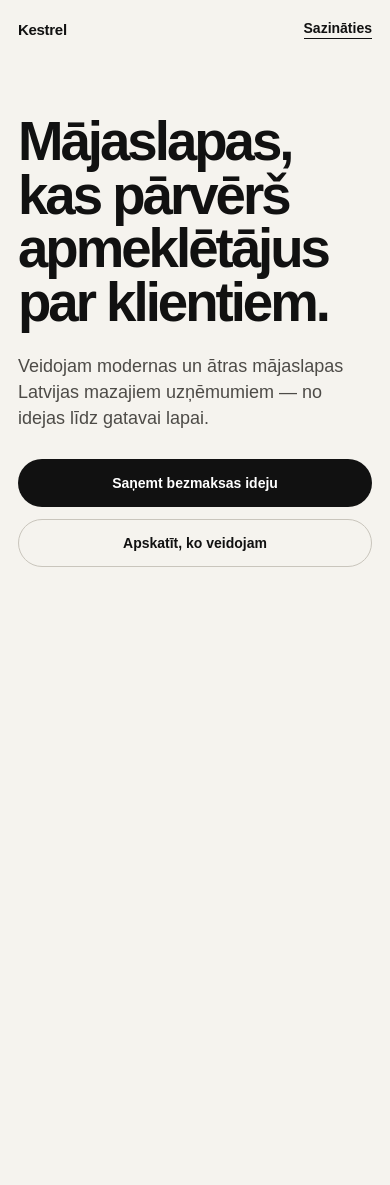
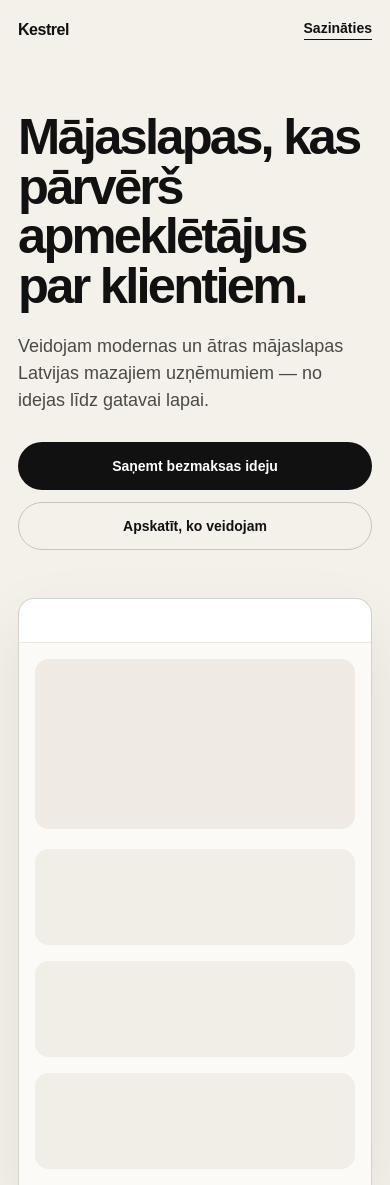
Before and after one commit to davisl24/WEBSITEAGENCY, a Next.js app: page / in a window 390 px wide. Before the commit the page ends 844 px from the top, so only its background shows below. Built offline with nearby package versions, Linux system fonts and the light colour scheme.

Commit message:
fix: refine hero layout and preview

```diff
--- a/app/globals.css
+++ b/app/globals.css
@@ -8,7 +8,7 @@ html {
 
 body {
   margin: 0;
-  background: #f5f3ee;
+  background: #f4f1ea;
   color: #111111;
   font-family: Arial, Helvetica, sans-serif;
 }
@@ -25,7 +25,7 @@ a {
 }
 
 .site-header {
-  width: min(1280px, 100%);
+  width: min(1320px, 100%);
   margin: 0 auto;
   display: flex;
   align-items: center;
@@ -34,53 +34,49 @@ a {
 }
 
 .brand {
-  font-size: 15px;
+  font-size: 16px;
   font-weight: 700;
-  letter-spacing: -0.02em;
+  letter-spacing: -0.03em;
 }
 
 .header-cta {
   font-size: 14px;
   font-weight: 600;
-  padding-bottom: 2px;
+  padding-bottom: 3px;
   border-bottom: 1px solid currentColor;
 }
 
-.hero-copy {
-  width: min(1120px, 100%);
-  margin: 112px auto 72px;
+.hero-inner {
+  width: min(1320px, 100%);
+  margin: 0 auto;
 }
 
-.eyebrow {
-  margin: 0 0 20px;
-  font-size: 13px;
-  font-weight: 600;
-  letter-spacing: 0.08em;
-  text-transform: uppercase;
+.hero-copy {
+  padding: 104px 0 64px;
 }
 
 h1 {
-  max-width: 900px;
+  max-width: 980px;
   margin: 0;
-  font-size: clamp(52px, 7.2vw, 112px);
-  line-height: 0.94;
-  letter-spacing: -0.065em;
+  font-size: clamp(56px, 6.7vw, 108px);
+  line-height: 0.95;
+  letter-spacing: -0.06em;
   font-weight: 600;
 }
 
 .hero-description {
-  max-width: 650px;
-  margin: 32px 0 0;
-  font-size: clamp(18px, 1.65vw, 24px);
-  line-height: 1.45;
-  color: #4d4b47;
+  max-width: 640px;
+  margin: 28px 0 0;
+  font-size: clamp(18px, 1.5vw, 22px);
+  line-height: 1.5;
+  color: #4b4945;
 }
 
 .hero-actions {
   display: flex;
   align-items: center;
   gap: 12px;
-  margin-top: 36px;
+  margin-top: 32px;
 }
 
 .button {
@@ -92,13 +88,6 @@ h1 {
   border-radius: 999px;
   font-size: 14px;
   font-weight: 600;
-  transition:
-    transform 160ms ease,
-    opacity 160ms ease;
-}
-
-.button:hover {
-  transform: translateY(-1px);
 }
 
 .button-primary {
@@ -107,71 +96,49 @@ h1 {
 }
 
 .button-secondary {
-  border: 1px solid #c9c5bc;
-  background: transparent;
+  border: 1px solid #c9c4ba;
 }
 
-.preview-shell {
-  width: min(1380px, 100%);
-  margin: 0 auto;
-  border: 1px solid #d8d3ca;
+.preview-frame {
+  width: 100%;
+  min-height: 520px;
+  border: 1px solid #d7d2c8;
   border-bottom: 0;
-  border-radius: 22px 22px 0 0;
+  border-radius: 20px 20px 0 0;
   background: #ffffff;
-  box-shadow: 0 24px 80px rgba(17, 17, 17, 0.08);
   overflow: hidden;
+  box-shadow: 0 28px 70px rgba(17, 17, 17, 0.08);
 }
 
-.browser-bar {
-  min-height: 48px;
-  display: grid;
-  grid-template-columns: 1fr auto 1fr;
-  align-items: center;
-  padding: 0 16px;
-  border-bottom: 1px solid #ebe7df;
+.preview-topline {
+  height: 44px;
+  border-bottom: 1px solid #ece8df;
 }
 
-.browser-dots {
-  display: flex;
-  gap: 6px;
-}
-
-.browser-dots span {
-  width: 7px;
-  height: 7px;
-  border-radius: 50%;
-  background: #d0ccc4;
-}
-
-.browser-label {
-  font-size: 11px;
-  color: #8c877e;
-  letter-spacing: 0.05em;
-  text-transform: uppercase;
-}
-
-.preview-stage {
-  min-height: 520px;
+.preview-canvas {
+  min-height: 476px;
   padding: 28px;
   background: #fbfaf7;
 }
 
-.preview-content {
-  height: 100%;
-  min-height: 464px;
-  display: grid;
-  place-items: center;
-  border: 1px dashed #d4cfc6;
+.preview-hero-block {
+  width: 62%;
+  height: 210px;
+  border-radius: 14px;
+  background: #efebe3;
 }
 
-.preview-content p {
-  max-width: 360px;
-  margin: 0;
-  padding: 24px;
-  text-align: center;
-  color: #8a857d;
-  font-size: 14px;
-  line-height: 1.5;
+.preview-grid {
+  display: grid;
+  grid-template-columns: repeat(3, 1fr);
+  gap: 16px;
+  margin-top: 20px;
+}
+
+.preview-grid div {
+  height: 150px;
+  border-radius: 14px;
+  background: #f1eee7;
 }
 
 @media (max-width: 760px) {
@@ -180,28 +147,23 @@ h1 {
   }
 
   .hero-copy {
-    margin: 76px auto 48px;
-  }
-
-  .eyebrow {
-    margin-bottom: 16px;
-    font-size: 11px;
+    padding: 72px 0 48px;
   }
 
   h1 {
-    font-size: clamp(44px, 14vw, 68px);
+    font-size: clamp(46px, 13vw, 64px);
     line-height: 0.98;
     letter-spacing: -0.055em;
   }
 
   .hero-description {
-    margin-top: 24px;
+    margin-top: 22px;
     font-size: 18px;
   }
 
   .hero-actions {
+    flex-direction: column;
     align-items: stretch;
-    flex-direction: column;
     margin-top: 28px;
   }
 
@@ -209,20 +171,26 @@ h1 {
     width: 100%;
   }
 
-  .preview-shell {
+  .preview-frame {
+    min-height: 420px;
     border-radius: 16px 16px 0 0;
   }
 
-  .browser-label {
-    display: none;
+  .preview-canvas {
+    min-height: 376px;
+    padding: 16px;
   }
 
-  .preview-stage {
-    min-height: 390px;
-    padding: 14px;
+  .preview-hero-block {
+    width: 100%;
+    height: 170px;
   }
 
-  .preview-content {
-    min-height: 360px;
+  .preview-grid {
+    grid-template-columns: 1fr;
+  }
+
+  .preview-grid div {
+    height: 96px;
   }
 }
```
